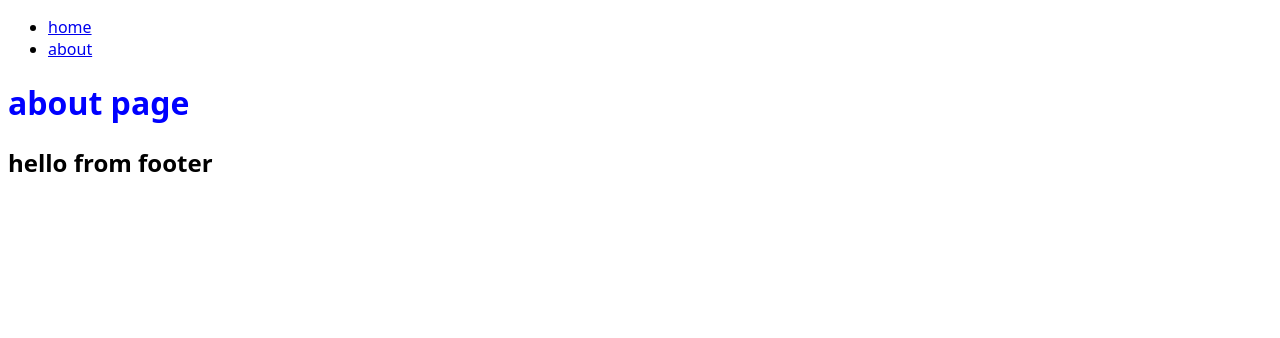
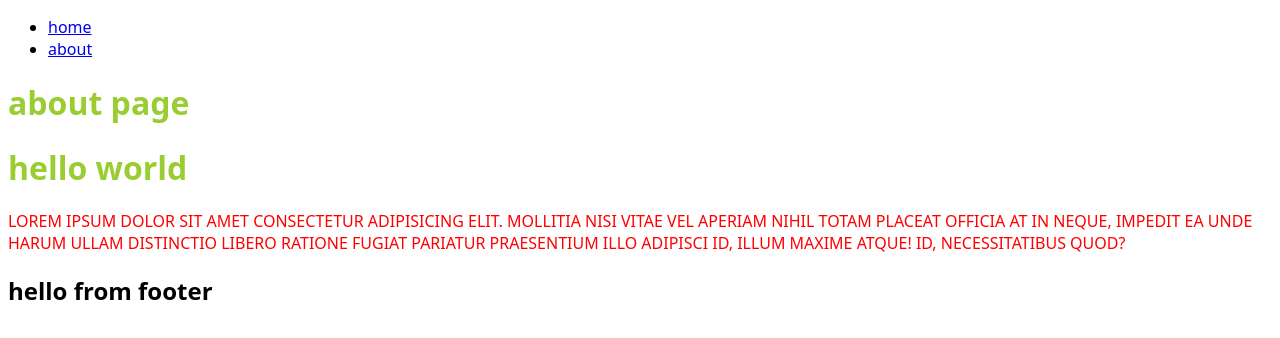
Before and after one commit to armod/gatsby-simply-recipes, a Gatsby site: page /about in a window 1280 px wide. Built offline with nearby package versions, Linux system fonts and the light colour scheme; Gatsby itself is replaced by a stand-in of ours.

Commit message:
css modules

```diff
--- a/src/examples/about.module.css
+++ b/src/examples/about.module.css
@@ -0,0 +1,11 @@
+.page {
+  color: red;
+}
+
+.page h1 {
+  color: yellowgreen;
+}
+
+.text {
+  text-transform: uppercase;
+}
--- a/src/pages/about.js
+++ b/src/pages/about.js
@@ -1,11 +1,19 @@
 import React from 'react'
 import Layout from '../components/Layout'
-
+import { page, text } from '../examples/about.module.css'
 const about = () => {
   return (
     <Layout>
-      <div className='about-heading'>
+      <div className={page}>
         <h1>about page</h1>
+        <h1>hello world</h1>
+
+        <p className={text}>
+          Lorem ipsum dolor sit amet consectetur adipisicing elit. Mollitia nisi
+          vitae vel aperiam nihil totam placeat officia at in neque, impedit ea
+          unde harum ullam distinctio libero ratione fugiat pariatur praesentium
+          illo adipisci id, illum maxime atque! Id, necessitatibus quod?
+        </p>
       </div>
     </Layout>
   )
```
Also changed, not shown: src/pages/index.js (+7 -0 lines).
